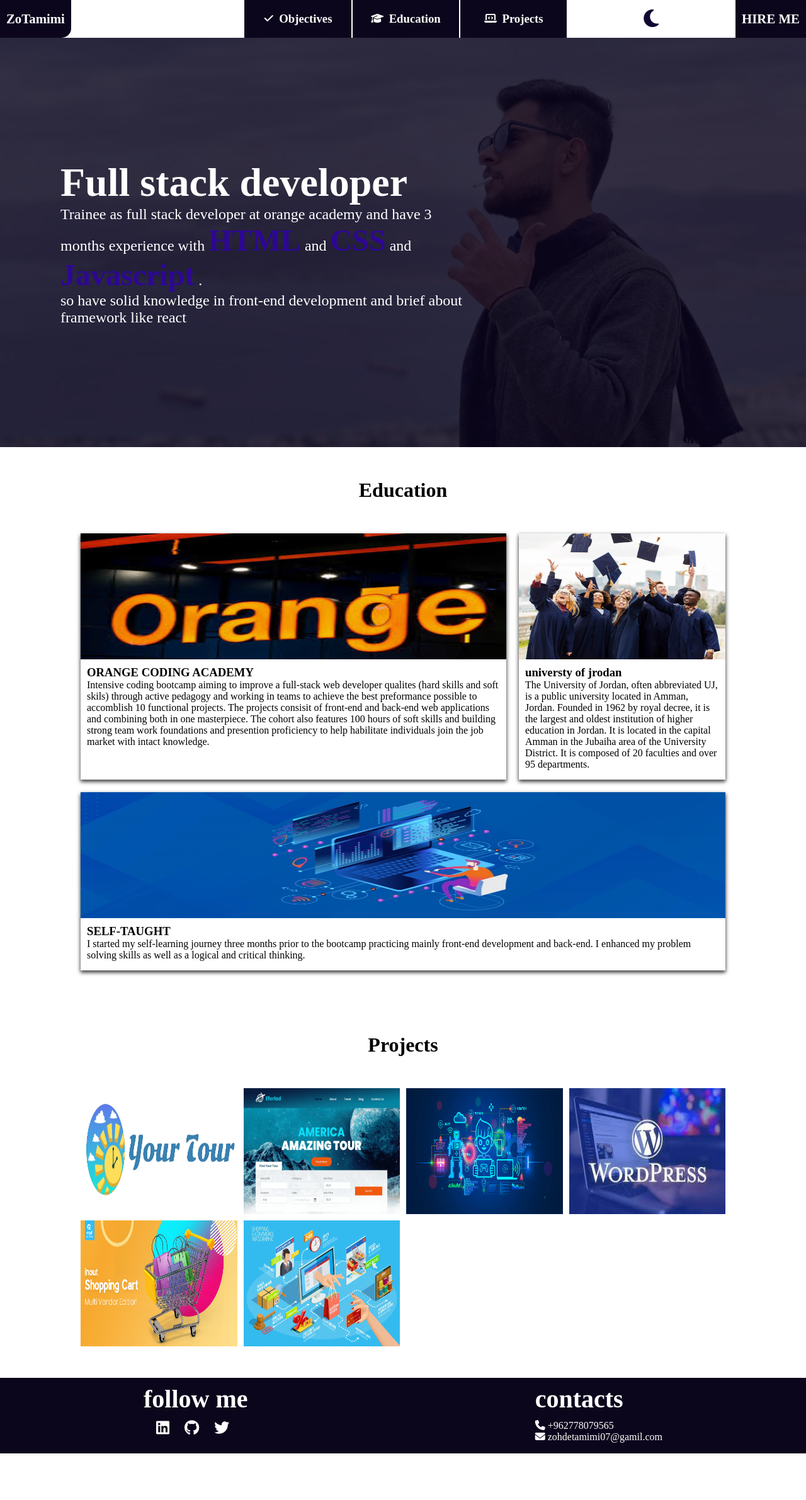
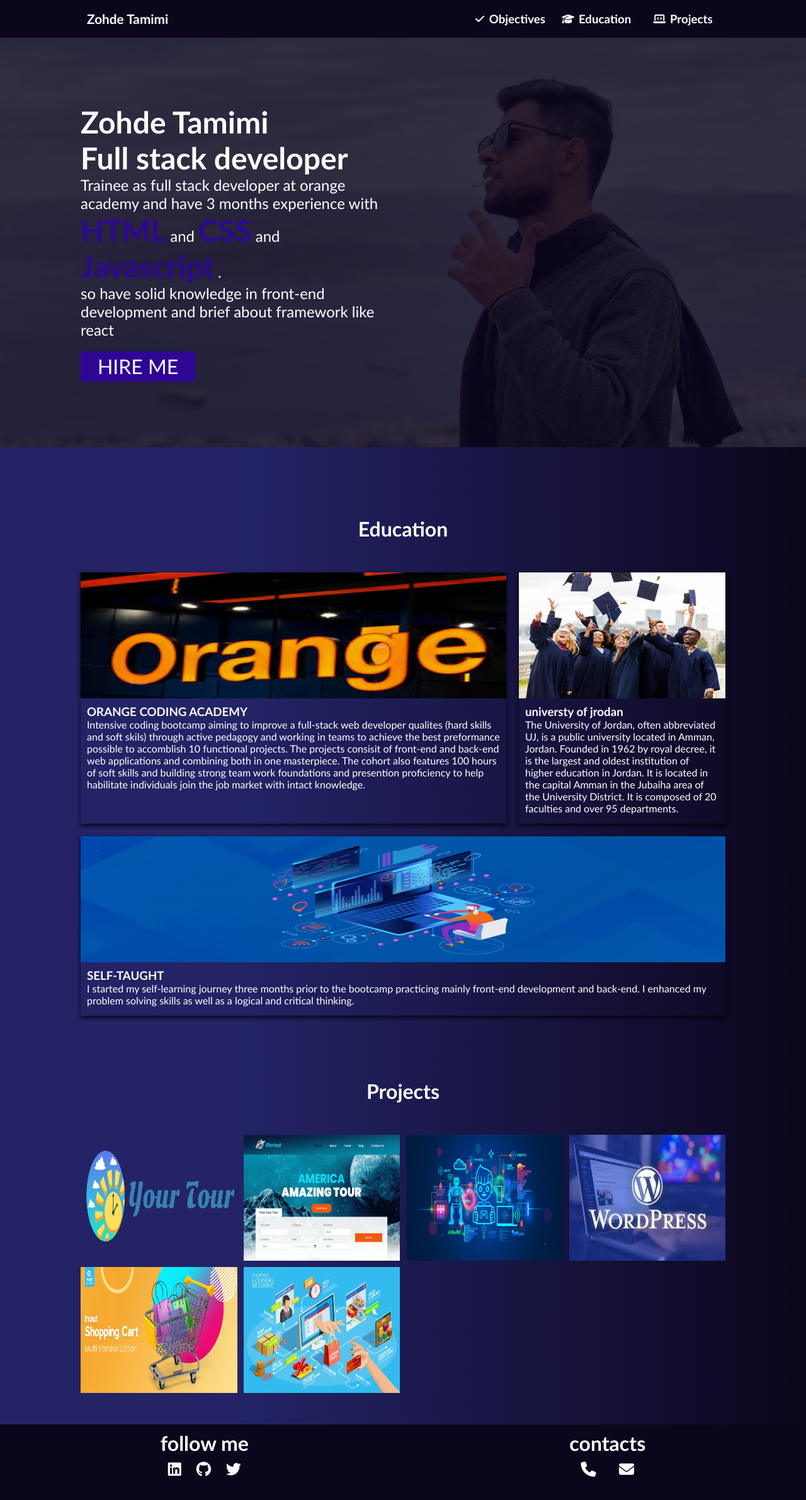
Before and after one commit to ZohdeWtamimi/portfolio, a plain HTML site: page index.html in a window 1280 px wide. Shown: the whole page at 63% size. Before the commit the page ends 2308 px from the top, so only its background shows below. Drawn offline with Linux system fonts and the light colour scheme.

Commit message:
comment progress

```diff
--- a/index.html
+++ b/index.html
@@ -4,22 +4,21 @@
     <meta charset="UTF-8">
     <meta http-equiv="X-UA-Compatible" content="IE=edge">
     <meta name="viewport" content="width=device-width, initial-scale=1.0">
-    <title>protfolio | zohde Tamimi</title>
+    <title>Zohde Tamimi</title>
     <link rel="stylesheet" href="https://cdnjs.cloudflare.com/ajax/libs/font-awesome/6.2.0/css/all.min.css" integrity="sha512-xh6O/CkQoPOWDdYTDqeRdPCVd1SpvCA9XXcUnZS2FmJNp1coAFzvtCN9BmamE+4aHK8yyUHUSCcJHgXloTyT2A==" crossorigin="anonymous" referrerpolicy="no-referrer" />
     <link rel="stylesheet" href="style.css">
 </head>
 <body>
 
-    <input type="checkbox" id="checkbox" name="checkbox">
-    <section>
+    <section class="darkblue">
         <header>
+            <div class="navContainer">
                 <input type="checkbox" id="toggle" name="toggle">
                 <nav>
                     <label for="toggle" class="close">
                         <i class="fa-solid fa-xmark"></i>
                     </label>
-                <a href="#" class="logo" id="home">ZoTamimi</a>
-                <label for="checkbox" class="white"><i class="fa-solid fa-sun"></i></label>
+                    <a href="#" class="logo" id="home">Zohde Tamimi</a>
                     <ul>
                         <li>
                             <a href="#Objectives">
@@ -40,14 +39,8 @@
                             </a>
                         </li>
                     </ul>
-                <label for="checkbox" class="dark"><i class="fa-solid fa-moon"></i></label>
-                <a
-                    href="./imgs/Resume-Zohde_Al-Tamimi.pdf"
-                    class="logo"
-                    target="_blank">
-                    HIRE ME
-                </a>
                 </nav>
+            </div>
             <!-- close btn -->
             <div class="small">
                 <a href="#" class="">ZOHDE TAMIMI</a>
@@ -59,15 +52,24 @@
                 <!-- OBJECTIVES  -->
         <section id="Objectives">
             <div class="container">
+                <div class="bgOpacity">
                     <div class="row">
                         <div class="col-1">
+                            <h2>Zohde Tamimi</h2>
                             <h1>Full stack developer</h1>
                             <p>Trainee as full stack  developer at
                                 orange academy and have 3 months experience with <span>HTML</span> and <span>CSS</span> and <span>Javascript</span> . <br> so have solid knowledge in front-end development and brief about   framework like react
                             </p>
+                            <a
+                                href="./imgs/Resume-Zohde_Al-Tamimi.pdf"
+                                class="actionBtn"
+                                target="_blank">
+                                HIRE ME
+                            </a>
                         </div>
                         <div class="col-2">
                             <!-- hello -->
+                        </div>
                     </div>
                 </div>
             </div>
@@ -152,6 +154,7 @@
                 </div>
             </div>
         </section>
+                            <!-- contact -->
         <section id="Contact">
             <div class="ConConatainer">
                 <div class="foot-col">
@@ -164,9 +167,9 @@
                 </div>
                 <div class="foot-col">
                     <h2>contacts</h2>
-                    <div class="cont">
-                        <i class="fa-solid fa-phone"></i> +962778079565<br>
-                        <i class="fa-solid fa-envelope"></i> zohdetamimi07@gamil.com
+                    <div class="icons">
+                        <a href="https://wa.me/message/XFC2V2LOO4QAI1" target="_blank"><i class="fa-solid space fa-phone"></i></a>
+                        <a href="https://mail.google.com/mail/u/0/?pli=1#inbox" target="_blank"><i class="fa-solid space fa-envelope"></i></a>
                     </div>
                 </div>
             </div>
--- a/style.css
+++ b/style.css
@@ -2,15 +2,17 @@
     margin: 0;
     padding: 0;
     box-sizing: 0;
+    font-family: 'Gill Sans', 'Gill Sans MT', Calibri, 'Trebuchet MS', sans-serif;
 }
 
 html {
     scroll-behavior: smooth;
 }
-
+#Objectives, #Education{
+    padding-top: 60px;
+}
         /* NAVBAR */
-
-#checkbox:checked + section{
+.darkblue{
     background: linear-gradient(to right, #232366 0 30%, #0c061c);
     color: #fff;
 }
@@ -23,7 +25,6 @@ input{
     font-size: 1.3rem;
     font-weight: bold;
     color: #fff;
-    background-color: #0c061c;
     height: 100%;
     line-height: 60px;
     padding-inline: 10px;
@@ -43,19 +44,21 @@ label{
     font-size: 2rem;
     cursor: pointer;
 }
-.white{
-    color: #fff;
+
+.navContainer{
+    position: fixed;
+    top: 0;
+    width: 100%;
+    z-index: 999;
+    background-color: #0c061c;
 }
-.dark{
-    color: #120733;
-
-}
-
 nav{
     display: flex;
     justify-content: space-between;
     align-items: center;
     height: 60px;
+    width: 80%;
+    margin: 0 auto;
 }
 
 nav ul{
@@ -66,7 +69,6 @@ nav ul{
     line-height: 60px;
     list-style: none;
     gap: 2px;
-
 }
 nav ul li{
     display: flex;
@@ -76,11 +78,10 @@ nav ul li{
     background-color: #0c061c;
 }
 nav ul li:hover{
-    background-color: #0c061c;
     transform: scale(.8);
     cursor: pointer;
+    background-color: #2d0794;
 }
-
 nav ul li a{
     display: flex;
     justify-content: center;
@@ -104,23 +105,30 @@ nav ul li a p{
     background-position-y: -4rem;
     background-repeat: no-repeat;
 }
+.bgOpacity{
+    width: 100%;
+    height: 100%;
+    background-color: rgba(12, 6, 28, 0.822);
+}
 .row{
     display: grid;
     grid-template-columns: repeat(2, 1fr);
     align-items: center;
-    width: 100%;
+    width: 80%;
     height: 100%;
-    background: rgba(12, 6, 28, 0.822);
+    margin: 0 auto;
 }
 .col-1{
     width: 100%;
-    margin-left: 15%;
     color: #fff;
 }
 
 .col-1 h1{
-    font-size: 400%;
+    font-size: 300%;
     color: #fff;
+}
+.col-1 h2{
+    font-size: 300%;
 }
 .col-1 p{
     font-size: 150%;
@@ -129,6 +137,20 @@ nav ul li a p{
     color: #2d0794;
     font-size: 200%;
     font-weight: 700;
+}
+.actionBtn{
+    width: 34%;
+    height: 40px;
+    margin-top: 20px;
+    padding: 4px;
+    display: block;
+    background-color: #2d0794;
+    text-decoration: none;
+    color: #fff;
+    border-radius: 3px;
+    text-align: center;
+    line-height: 40px;
+    font-size: 32px;
 }
 .toggle{
     display: none;
@@ -139,46 +161,8 @@ nav ul li a p{
 .small a{
     display: none;
 }
-.ConConatainer{
-    width: 100%;
-    margin: 0 auto;
-    height: 100px;
-    display: flex;
-    justify-content: space-around;
-    align-items: flex-start;
-    text-align: center;
-    padding-bottom: 20px;
-    background-color: #0c061c;
-}
-.foot-col{
-    color: #fff;
-}
-.foot-col h2{
-    margin: 10px 0;
-    font-size: 2.5rem;
-    text-align: start;
-}
-.foot-col .icons{
-    margin-right:20px;
-    text-align: start;
-}
 
-.space{
-    margin-left: 20px;
-    font-size: 1.5rem;
-    color: #fff;
-}
-.space:visited{
-    color: #fff;
-}
-.cont{
-    margin: 4px 0;
-    text-align: start;
-}
-
-
-/* Education */
-
+                /* Education */
 .EduConatiner{
     width: 80%;
     margin: 0 auto;
@@ -196,7 +180,6 @@ nav ul li a p{
 }
 .card{
     padding-bottom: 5px;
-    box-shadow: rgba(50, 50, 93, 0.25) 0px 30px 60px -12px inset, rgba(0, 0, 0, 0.3) 0px 18px 36px -18px inset;
     border-bottom: 0;
     box-shadow: rgba(0, 0, 0, 0.46) 0px 3px 6px, rgba(0, 0, 0, 0.53) 0px 3px 6px;
 }
@@ -236,7 +219,6 @@ nav ul li a p{
 .ProCol{
     position: relative;
     cursor: pointer;
-    /* background-color: #fff; */
 }
  .ProCol .hover{
     position: absolute;
@@ -258,10 +240,52 @@ nav ul li a p{
     color: #fff;
 }
 
+                /* contact */
+.ConConatainer{
+    width: 100%;
+    margin: 0 auto;
+    height: 100px;
+    display: flex;
+    justify-content: space-around;
+    align-items: flex-start;
+    text-align: center;
+    padding-bottom: 20px;
+    background-color: #0c061c;
+}
+.foot-col{
+    color: #fff;
+                }
+.foot-col h2{
+    margin: 10px 0;
+    font-size: 2rem;
+    text-align: start;
+}
+.foot-col .icons{
+    display: flex;
+    justify-content: space-around;
+}
+.space{
+    font-size: 1.5rem;
+    color: #fff;
+}
+.space:visited{
+    color: #fff;
+}
+.cont{
+    margin: 4px 0;
+    text-align: start;
+}
+                /*    media     */
+
 @media(max-width: 950px){
-    section{
-        background: linear-gradient(to right,#0c061c 0 30%, #232366);
-        color: #fff;
+    .navContainer{
+        border-bottom: 1px solid #fff;
+    }
+    nav{
+        width: 90%;
+    }
+    nav ul li{
+        height: calc(100% - 2px);
     }
     nav ul li a h3{
         display: none;
@@ -273,19 +297,30 @@ nav ul li a p{
         display: none;
     }
     .container{
-        height: 400px;
+        height: 350px;
         background: none;
     }
     .row{
         grid-template-columns: 1fr;
-        background: rgba(12, 6, 28, 0.222);
     }
     .col-1{
         margin: 0 auto;
         width: 90%;
     }
+    .col-1 h2{
+        display: none;
+    }
+    .col-1 h1{
+        margin-bottom: 16px;
+    }
     .col-1 p span{
         color: #fff;
+        font-size: 100%;
+    }
+    .actionBtn{
+        margin-top: 24px;
+        width: 20%;
+        font-size: 22px;
     }
     .col-2{
         display: none;
@@ -320,13 +355,20 @@ nav ul li a p{
         grid-template-columns: repeat(3, 1fr);
         gap: 10px;
     }
+    .ConConatainer{
+        background: transparent;
+    }
 
 }
 
-@media(max-width: 556px){
+@media(max-width: 565px){
+    #Objectives{
+        padding-top: 0;
+    }
     .container{
-        height: 350px;
+        height: 400px;
     }
+
     nav{
         position: fixed;
         height: 100vh;
@@ -335,7 +377,7 @@ nav ul li a p{
         background-color: #232366;
         flex-direction: column;
         justify-content: flex-start;
-        transition: 3s all ease;
+        transition: 2.5s all ease;
         z-index: 999;
     }
     nav > a{
@@ -344,7 +386,6 @@ nav ul li a p{
         line-height: 60px;
         text-align: center;
         background-color: #232366;
-        /* display: none; */
     }
     #home{
         margin-top: 60px;
@@ -363,7 +404,6 @@ nav ul li a p{
     nav ul{
         flex-direction: column;
         height: auto;
-        /* background-color: aqua; */
         width: 100%;
 
     }
@@ -377,9 +417,6 @@ nav ul li a p{
         transform: translateX(-500px);
     }
     .toggle{
-        /* position: absolute; */
-        /* right: 0; */
-
         display: block;
         text-align: end;
         margin-right: 20px;
@@ -387,24 +424,34 @@ nav ul li a p{
         line-height: 50px;
     }
     .col-1{
-        width: 90%;
-        /* margin-left: 15%; */
+        width: 100%;
         color: #fff;
         line-height: 30px;
+        display: flex;
+        flex-direction: column;
     }
-
+    .col-1 h2{
+        display: none;
+    }
     .col-1 h1{
-        margin-bottom: 40px;
-        font-size: 200%;
+        margin-top: 0px;
+        font-size: 150%;
         color: #fff;
     }
     .col-1 p{
+        margin: 0;
         font-size: 120%;
     }
     .col-1 p span{
         color: #fff;
-        font-size: 150%;
+        font-size: 100%;
         font-weight: 700;
+    }
+    .actionBtn{
+        margin-top: 20px;
+        align-self: center;
+        width: 40%;
+        font-size: 20px;
     }
     .small{
         display: flex;
@@ -451,10 +498,9 @@ nav ul li a p{
         width: 80%;
     }
     .foot-col h2{
-        font-size: 1rem;
+        font-size: 1.5rem;
     }
-    .foot-col .icons{
-        margin: 0;
-        text-align: center;
+    .space{
+        margin-left: 10px;
     }
 }
```
Lines whose indentation alone changed are shown as unchanged.
